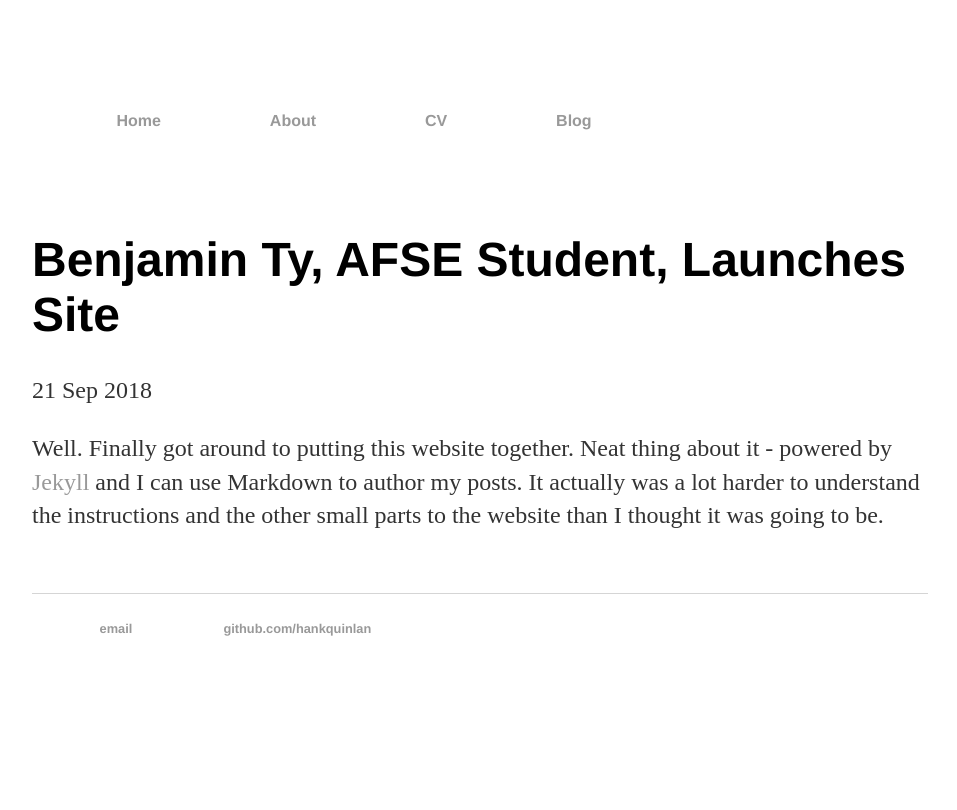
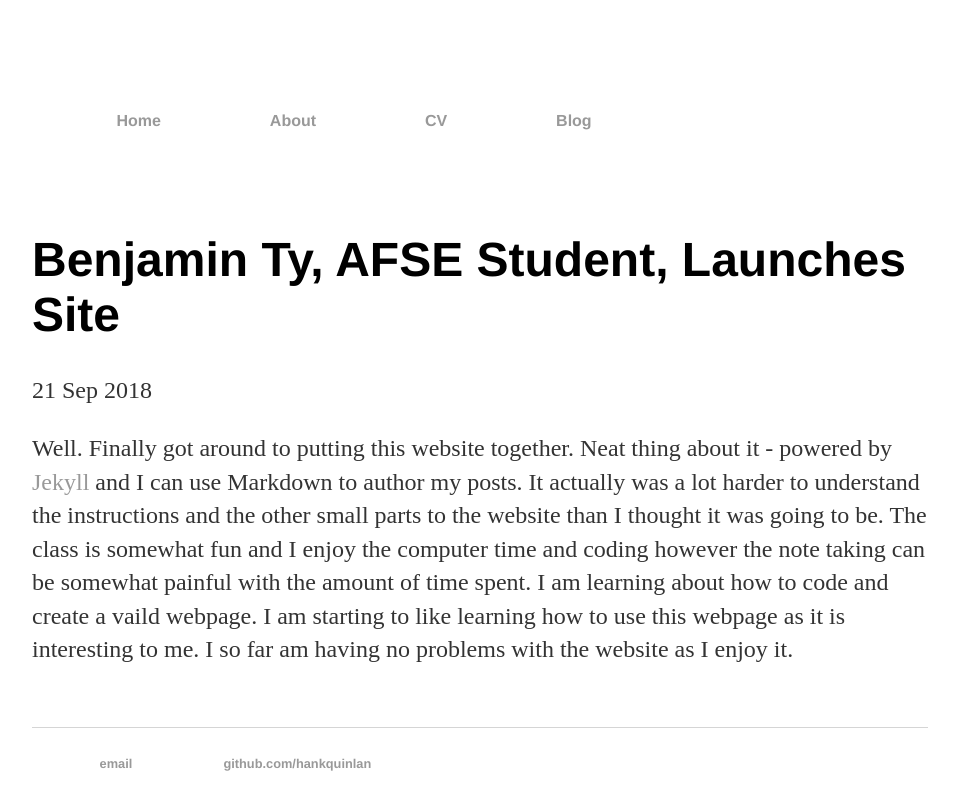
Before and after one commit to benjamint7604/benjamint7604.github.io, a Jekyll site: the page built from _posts/2018-09-21-benjamin-ty-weekly-reflection-01.md, in a window 1280 px wide. Shown: the top 810 px of the page, without its empty margins (160-1117 px from the left). Built offline with Jekyll 4.4.1, drawn with Linux system fonts in a browser that asks for light colours.

Commit message:
Update 2018-09-21-benjamin-ty-weekly-reflection-01.md

```diff
--- a/_posts/2018-09-21-benjamin-ty-weekly-reflection-01.md
+++ b/_posts/2018-09-21-benjamin-ty-weekly-reflection-01.md
@@ -4,4 +4,4 @@ title: "Benjamin Ty, AFSE Student, Launches Site"
 date: 2018-09-21
 ---
 
-Well. Finally got around to putting this website together. Neat thing about it - powered by [Jekyll](http://jekyllrb.com) and I can use Markdown to author my posts. It actually was a lot harder to understand the instructions and the other small parts to the website than I thought it was going to be.
+Well. Finally got around to putting this website together. Neat thing about it - powered by [Jekyll](http://jekyllrb.com) and I can use Markdown to author my posts. It actually was a lot harder to understand the instructions and the other small parts to the website than I thought it was going to be. The class is somewhat fun and I enjoy the computer time and coding however the note taking can be somewhat painful with the amount of time spent. I am learning about how to code and create a vaild webpage. I am starting to like learning how to use this webpage as it is interesting to me. I so far am having no problems with the website as I enjoy it.
```
